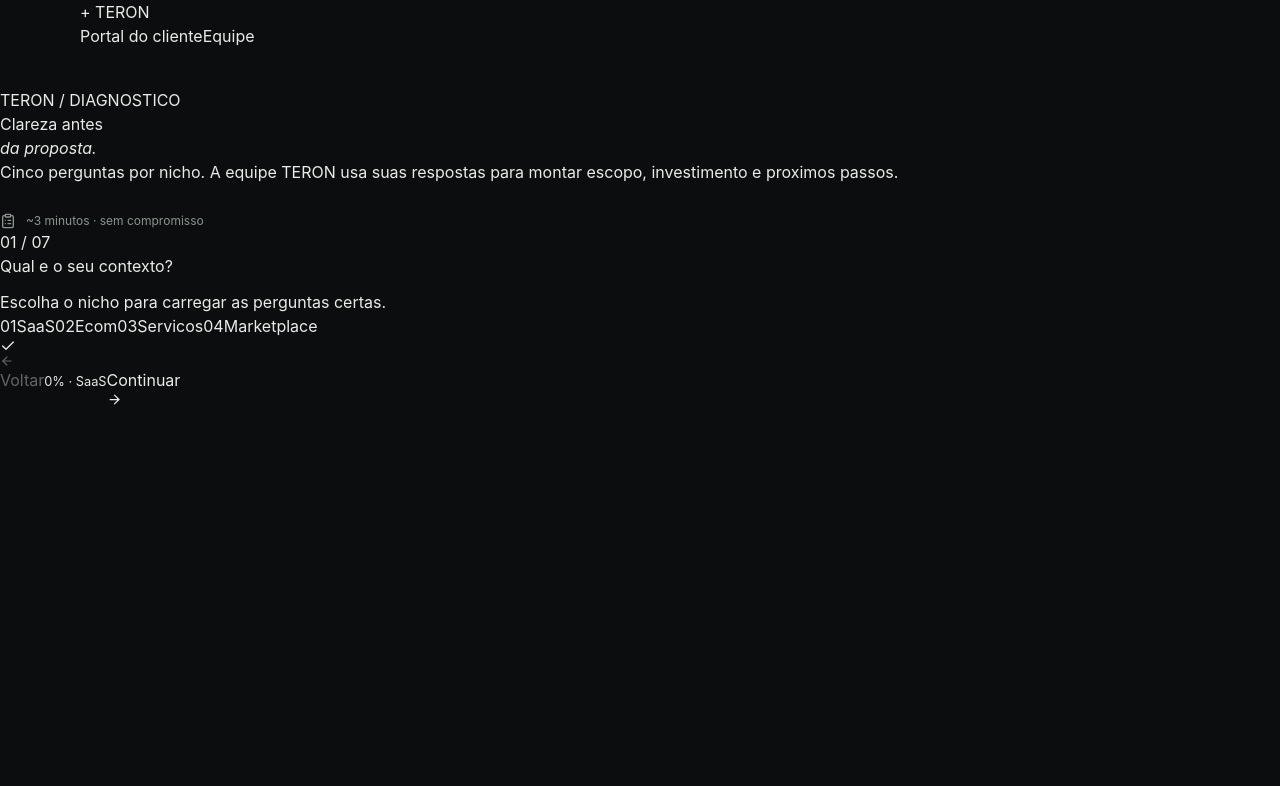
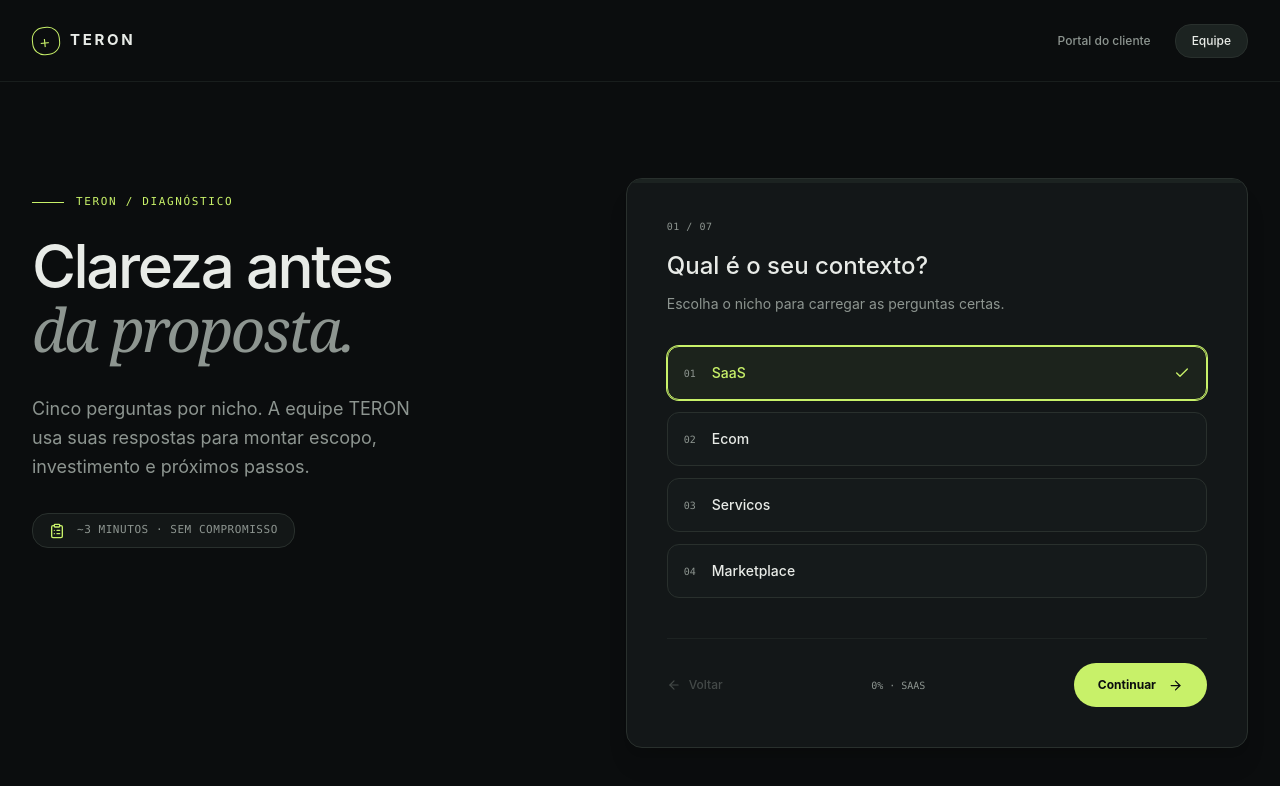
Before and after one commit to devthomaseduardo/teron, a Next.js app in the folder apps/web/: page /diagnostico in a window 1280 px wide. Shown: the top 786 px of the page. Built offline with nearby package versions, Linux system fonts and the light colour scheme; no server answers.

Commit message:
feat: add DiagnosisWizard component and authentication logic for client onboarding flow

```diff
--- a/apps/web/components/diagnosis-wizard.tsx
+++ b/apps/web/components/diagnosis-wizard.tsx
@@ -142,111 +142,108 @@ export function DiagnosisWizard() {
 
   if (authLoading) {
     return (
-      <main className="auth-shell">
-        <p className="eyebrow">Preparando diagnostico...</p>
+      <main className="min-h-screen bg-background flex items-center justify-center">
+        <p className="text-primary font-mono text-[11px] uppercase tracking-widest animate-pulse">Preparando diagnóstico...</p>
       </main>
     )
   }
 
   return (
-    <main className="diagnosis">
-      <header className="topbar" style={{ maxWidth: 1120, margin: '0 auto', width: '100%' }}>
-        <a href="/" className="logo">
-          <span className="logo-mark">+</span> TERON
+    <main className="min-h-screen bg-background flex flex-col items-center">
+      <header className="w-full max-w-7xl mx-auto px-6 md:px-8 h-[82px] flex items-center justify-between border-b border-border/50">
+        <a href="/" className="flex items-center gap-2.5 font-bold tracking-[0.18em] text-[15px] hover:opacity-80 transition-opacity">
+          <span className="flex items-center justify-center w-7 h-7 border border-primary text-primary rounded-tr-sm rounded-bl-sm rounded-tl-xl rounded-br-xl -rotate-6 text-lg font-light leading-none pt-0.5">+</span> TERON
         </a>
-        <div className="top-actions">
+        <div className="flex items-center gap-6">
           {user ? (
-            <a className="text-link" href="/">
-              Voltar ao portal
-            </a>
+            <a className="text-xs font-medium text-muted-foreground hover:text-foreground transition-colors" href="/">Voltar ao portal</a>
           ) : (
             <>
-              <a className="text-link" href="/cliente/login">
-                Portal do cliente
-              </a>
-              <a className="text-link" href="/admin/login">
-                Equipe
-              </a>
+              <a className="text-xs font-medium text-muted-foreground hover:text-foreground hidden sm:block transition-colors" href="/cliente/login">Portal do cliente</a>
+              <a className="text-xs font-medium text-foreground bg-secondary hover:bg-secondary/80 border border-border px-4 py-2 rounded-lg transition-colors" href="/admin/login">Equipe</a>
             </>
           )}
         </div>
       </header>
 
-      <div className="diagnosis" style={{ paddingTop: 40 }}>
-        <aside className="diagnosis-intro">
-          <p className="eyebrow">TERON / DIAGNOSTICO</p>
-          <h1>
-            Clareza antes
-            <br />
-            <em>da proposta.</em>
+      <div className="w-full max-w-7xl mx-auto px-6 md:px-8 pt-12 md:pt-24 pb-20 grid grid-cols-1 lg:grid-cols-[0.8fr_1fr] gap-12 lg:gap-24 items-start">
+        <aside className="flex flex-col items-start pt-4">
+          <p className="text-primary font-mono text-[11px] uppercase tracking-[0.15em] mb-6 inline-flex items-center gap-3">
+            <span className="w-8 h-[1px] bg-primary"></span>
+            TERON / DIAGNÓSTICO
+          </p>
+          <h1 className="text-4xl md:text-6xl leading-[1.05] tracking-[-0.04em] font-medium mb-8 text-foreground">
+            Clareza antes<br />
+            <em className="text-muted-foreground italic font-serif">da proposta.</em>
           </h1>
-          <p>
-            Cinco perguntas por nicho. A equipe TERON usa suas respostas para montar escopo,
-            investimento e proximos passos.
+          <p className="text-muted-foreground text-base md:text-lg leading-relaxed max-w-sm">
+            Cinco perguntas por nicho. A equipe TERON usa suas respostas para montar escopo, investimento e próximos passos.
           </p>
-          <div style={{ marginTop: 28, display: 'flex', alignItems: 'center', gap: 10, color: 'var(--muted)', fontSize: 12 }}>
-            <ClipboardList size={16} />
+          <div className="mt-8 flex items-center gap-3 text-muted-foreground font-mono text-[11px] bg-secondary/50 px-4 py-2 rounded-lg border border-border uppercase tracking-wider">
+            <ClipboardList size={16} className="text-primary" />
             <span>~3 minutos · sem compromisso</span>
           </div>
         </aside>
 
-        <section className="wizard panel">
-          <div className="wizard-progress">
-            <i style={{ width: `${progress}%` }} />
+        <section className="relative w-full bg-card border border-border rounded-2xl shadow-xl p-6 md:p-10 min-h-[500px] flex flex-col overflow-hidden">
+          {/* Progress bar */}
+          <div className="absolute top-0 left-0 w-full h-1 bg-secondary">
+            <div className="h-full bg-primary transition-all duration-500 ease-out" style={{ width: `${progress}%` }} />
           </div>
 
           {done ? (
-            <div className="diagnosis-result">
-              <Check size={36} />
-              <p className="eyebrow">Diagnostico enviado</p>
-              <h2>Recebemos suas respostas.</h2>
-              <p className="body-copy">
-                A equipe TERON vai analisar o nicho <strong>{niche}</strong> e montar uma proposta
-                vinculada a <strong>{email}</strong>.
+            <div className="flex flex-col items-start pt-8 h-full">
+              <div className="w-16 h-16 bg-primary/10 text-primary rounded-2xl flex items-center justify-center mb-8 border border-primary/20">
+                <Check size={36} />
+              </div>
+              <p className="text-primary font-mono text-[11px] uppercase tracking-wider mb-2">Diagnóstico enviado</p>
+              <h2 className="text-3xl font-medium mb-4">Recebemos suas respostas.</h2>
+              <p className="text-muted-foreground text-sm leading-relaxed max-w-md mb-10">
+                A equipe TERON vai analisar o nicho <strong className="text-foreground">{niche}</strong> e montar uma proposta vinculada a <strong className="text-foreground">{email}</strong>.
               </p>
-              <div style={{ display: 'flex', flexWrap: 'wrap', gap: 12, marginTop: 28 }}>
-                <a className="btn" href={user ? '/' : '/cliente/login'}>
+              <div className="flex flex-wrap gap-4 mt-auto">
+                <a className="inline-flex items-center justify-center gap-3 px-5 py-3.5 text-xs font-bold rounded-full bg-primary text-primary-foreground hover:bg-primary/90 hover:-translate-y-0.5 transition-all" href={user ? '/' : '/cliente/login'}>
                   {user ? 'Ir ao portal' : 'Acessar portal do cliente'} <ArrowRight size={15} />
                 </a>
-                <button type="button" className="btn btn-secondary" onClick={restart}>
+                <button type="button" className="inline-flex items-center justify-center gap-3 px-5 py-3.5 text-xs font-bold rounded-full bg-transparent text-foreground border border-border hover:bg-secondary hover:border-muted transition-all" onClick={restart}>
                   Enviar outro
                 </button>
               </div>
             </div>
           ) : (
-            <>
+            <div className="flex flex-col h-full">
               {step === 0 && (
-                <>
-                  <p className="question-count">01 / {String(totalSteps).padStart(2, '0')}</p>
-                  <h2>Qual e o seu contexto?</h2>
-                  <p className="body-copy" style={{ marginTop: 12 }}>
-                    Escolha o nicho para carregar as perguntas certas.
-                  </p>
-                  <div className="choice-list">
+                <div className="flex-1">
+                  <p className="text-muted-foreground font-mono text-[10px] uppercase tracking-wider mb-4">01 / {String(totalSteps).padStart(2, '0')}</p>
+                  <h2 className="text-2xl font-medium mb-3">Qual é o seu contexto?</h2>
+                  <p className="text-muted-foreground text-sm mb-8">Escolha o nicho para carregar as perguntas certas.</p>
+
+                  <div className="flex flex-col gap-3">
                     {NICHE_KEYS.map((key, i) => (
                       <button
                         key={key}
                         type="button"
-                        className={niche === key ? 'choice-selected' : ''}
+                        className={`text-left flex items-center p-4 rounded-xl border transition-all ${niche === key ? 'border-primary bg-primary/5 text-primary shadow-[0_0_0_1px_rgba(200,241,105,1)]' : 'border-border bg-secondary/30 hover:border-primary/50 text-foreground'}`}
                         onClick={() => setNiche(key)}
                       >
-                        <span>{String(i + 1).padStart(2, '0')}</span>
-                        {key}
-                        {niche === key && <Check size={16} />}
+                        <span className="text-muted-foreground font-mono text-[10px] mr-4">{String(i + 1).padStart(2, '0')}</span>
+                        <span className="font-medium text-sm flex-1">{key}</span>
+                        {niche === key && <Check size={16} className="text-primary" />}
                       </button>
                     ))}
                   </div>
-                </>
+                </div>
               )}
 
               {step >= 1 && step <= questions.length && (
-                <>
-                  <p className="question-count">
+                <div className="flex-1">
+                  <p className="text-muted-foreground font-mono text-[10px] uppercase tracking-wider mb-4">
                     {String(step + 1).padStart(2, '0')} / {String(totalSteps).padStart(2, '0')} · {niche}
                   </p>
-                  <h2>{questions[step - 1]}</h2>
-                  <label style={{ display: 'block', marginTop: 28 }}>
-                    <span className="eyebrow">Sua resposta</span>
+                  <h2 className="text-2xl font-medium mb-8 leading-snug max-w-md">{questions[step - 1]}</h2>
+
+                  <label className="flex flex-col gap-3">
+                    <span className="text-primary font-mono text-[11px] uppercase tracking-wider">Sua resposta</span>
                     <textarea
                       required
                       rows={5}
@@ -255,84 +252,68 @@ export function DiagnosisWizard() {
                         const value = e.target.value
                         setAnswers((prev) => prev.map((a, i) => (i === step - 1 ? value : a)))
                       }}
-                      placeholder="Seja direto — contexto, numeros e restricoes ajudam."
-                      style={{
-                        width: '100%',
-                        marginTop: 10,
-                        border: '1px solid var(--border)',
-                        borderRadius: 12,
-                        background: 'var(--secondary)',
-                        color: 'var(--foreground)',
-                        padding: 14,
-                        font: '14px/1.5 Arial, sans-serif',
-                        resize: 'vertical',
-                      }}
+                      placeholder="Seja direto — contexto, números e restrições ajudam."
+                      className="bg-secondary/50 border border-border text-foreground text-sm font-sans rounded-xl p-4 focus:border-primary focus:ring-1 focus:ring-primary outline-none transition-all resize-y min-h-[140px]"
                     />
                   </label>
-                </>
+                </div>
               )}
 
               {needsEmail && step === totalSteps - 1 && !done && (
-                <>
-                  <p className="question-count">
+                <div className="flex-1">
+                  <p className="text-muted-foreground font-mono text-[10px] uppercase tracking-wider mb-4">
                     {String(totalSteps).padStart(2, '0')} / {String(totalSteps).padStart(2, '0')}
                   </p>
-                  <h2>Para onde enviamos o retorno?</h2>
-                  <p className="body-copy" style={{ marginTop: 12 }}>
-                    Usamos o e-mail para vincular a proposta ao portal do cliente.
-                  </p>
-                  <label style={{ display: 'block', marginTop: 28 }}>
-                    <span className="eyebrow">E-mail</span>
+                  <h2 className="text-2xl font-medium mb-3">Para onde enviamos o retorno?</h2>
+                  <p className="text-muted-foreground text-sm mb-8">Usamos o e-mail para vincular a proposta ao portal do cliente.</p>
+
+                  <label className="flex flex-col gap-3">
+                    <span className="text-primary font-mono text-[11px] uppercase tracking-wider">E-mail corporativo</span>
                     <input
                       type="email"
                       required
                       value={email}
                       onChange={(e) => setEmail(e.target.value)}
                       placeholder="voce@empresa.com"
-                      style={{
-                        width: '100%',
-                        marginTop: 10,
-                        border: '1px solid var(--border)',
-                        borderRadius: 12,
-                        background: 'var(--secondary)',
-                        color: 'var(--foreground)',
-                        padding: 14,
-                        font: '14px Arial, sans-serif',
-                      }}
+                      className="bg-secondary/50 border border-border text-foreground text-sm font-sans rounded-xl p-4 focus:border-primary focus:ring-1 focus:ring-primary outline-none transition-all"
                     />
                   </label>
-                </>
+                </div>
               )}
 
               {error && (
-                <p className="form-error" role="alert" style={{ marginTop: 16 }}>
+                <p className="text-sm text-[#f0a39b] bg-[#f0a39b]/10 border border-[#f0a39b]/20 p-3 rounded-xl mt-4" role="alert">
                   {error}
                 </p>
               )}
 
-              <div className="wizard-footer">
+              <div className="flex justify-between items-center mt-10 pt-6 border-t border-border/50">
                 <button
                   type="button"
-                  className="panel-button"
+                  className="flex items-center gap-2 text-xs font-medium text-muted-foreground hover:text-foreground transition-colors disabled:opacity-40 disabled:cursor-not-allowed"
                   onClick={goBack}
                   disabled={step === 0 || pending}
-                  style={{ opacity: step === 0 ? 0.4 : 1 }}
                 >
                   <ArrowLeft size={14} /> Voltar
                 </button>
-                <small>
+                <small className="text-muted-foreground font-mono text-[10px] uppercase hidden sm:block">
                   {done ? '100%' : `${progress}%`} · {niche}
                 </small>
-                <button type="button" className="btn" onClick={goNext} disabled={pending}>
+                <button
+                  type="button"
+                  className="inline-flex items-center justify-center gap-3 px-6 py-3.5 text-xs font-bold rounded-full bg-primary text-primary-foreground hover:bg-primary/90 hover:-translate-y-0.5 transition-all disabled:opacity-50 disabled:cursor-not-allowed"
+                  onClick={goNext}
+                  disabled={pending}
+                >
                   {pending
                     ? 'Enviando...'
                     : step === totalSteps - 1 || (step === questions.length && !needsEmail)
-                      ? 'Enviar diagnostico'
+                      ? 'Enviar diagnóstico'
                       : 'Continuar'}
                   <ArrowRight size={15} />
                 </button>
               </div>
-            </>
+            </div>
           )}
         </section>
       </div>
--- a/apps/web/components/teron-auth-login.tsx
+++ b/apps/web/components/teron-auth-login.tsx
@@ -32,20 +32,68 @@ export function TeronAuthLogin({ role }: { role: LoginRole }) {
   }
 
   return (
-    <main className="auth-shell">
-      <header className="topbar"><a href="/" className="logo"><span className="logo-mark">+</span> TERON</a></header>
-      <div className="auth-card panel">
-        <div className="auth-icon"><LockKeyhole size={20} /></div>
-        <p className="eyebrow">TERON / {isAdmin ? 'EQUIPE' : 'CLIENTE'}</p>
-        <h1>{isAdmin ? 'Acesso administrativo' : 'Portal do cliente'}</h1>
-        <p className="body-copy">{isAdmin ? 'Acompanhe diagnosticos, propostas e a operacao da TERON.' : 'Acesse seu diagnostico, proposta e evolucao do projeto.'}</p>
-        <form onSubmit={submit} className="auth-form">
-          <label>E-mail<input type="email" required value={email} onChange={(event) => setEmail(event.target.value)} placeholder={isAdmin ? 'equipe@teron.studio' : 'voce@empresa.com'} autoComplete="email" /></label>
-          <label>Senha<input type="password" required value={password} onChange={(event) => setPassword(event.target.value)} placeholder="Sua senha" autoComplete="current-password" /></label>
-          {error && <p className="form-error" role="alert">{error}</p>}
-          <button className="btn" type="submit" disabled={pending}>{pending ? 'Validando acesso…' : 'Entrar'} <ArrowRight size={15} /></button>
+    <main className="min-h-screen bg-background flex flex-col items-center">
+      <header className="w-full max-w-7xl mx-auto px-6 md:px-8 h-[82px] flex items-center justify-start border-b border-border/50">
+        <a href="/" className="flex items-center gap-2.5 font-bold tracking-[0.18em] text-[15px] hover:opacity-80 transition-opacity">
+          <span className="flex items-center justify-center w-7 h-7 border border-primary text-primary rounded-tr-sm rounded-bl-sm rounded-tl-xl rounded-br-xl -rotate-6 text-lg font-light leading-none pt-0.5">
+            +
+          </span>
+          TERON
+        </a>
+      </header>
+
+      <div className="w-full max-w-[480px] mx-auto mt-12 md:mt-24 p-8 md:p-10 bg-card border border-border rounded-2xl shadow-xl flex flex-col items-start mx-4">
+        <div className="w-12 h-12 rounded-xl border border-primary text-primary flex items-center justify-center mb-8 bg-primary/5">
+          <LockKeyhole size={20} />
+        </div>
+
+        <p className="text-primary font-mono text-[11px] uppercase tracking-wider mb-2">TERON / {isAdmin ? 'EQUIPE' : 'CLIENTE'}</p>
+        <h1 className="text-3xl font-medium mb-3 tracking-tight">{isAdmin ? 'Acesso administrativo' : 'Portal do cliente'}</h1>
+        <p className="text-muted-foreground text-sm leading-relaxed mb-8">{isAdmin ? 'Acompanhe diagnósticos, propostas e a operação da TERON.' : 'Acesse seu diagnóstico, proposta e evolução do projeto.'}</p>
+
+        <form onSubmit={submit} className="w-full flex flex-col gap-5">
+          <label className="flex flex-col gap-2 text-xs font-mono text-muted-foreground uppercase tracking-wider">
+            E-mail
+            <input
+              type="email"
+              required
+              className="bg-secondary border border-border text-foreground text-sm font-sans rounded-xl p-3.5 focus:border-primary focus:ring-1 focus:ring-primary outline-none transition-all"
+              value={email}
+              onChange={(event) => setEmail(event.target.value)}
+              placeholder={isAdmin ? 'equipe@teron.studio' : 'voce@empresa.com'}
+              autoComplete="email"
+            />
+          </label>
+          <label className="flex flex-col gap-2 text-xs font-mono text-muted-foreground uppercase tracking-wider">
+            Senha
+            <input
+              type="password"
+              required
+              className="bg-secondary border border-border text-foreground text-sm font-sans rounded-xl p-3.5 focus:border-primary focus:ring-1 focus:ring-primary outline-none transition-all"
+              value={password}
+              onChange={(event) => setPassword(event.target.value)}
+              placeholder="Sua senha"
+              autoComplete="current-password"
+            />
+          </label>
+
+          {error && <p className="text-sm text-[#f0a39b] bg-[#f0a39b]/10 border border-[#f0a39b]/20 p-3 rounded-xl mt-1" role="alert">{error}</p>}
+
+          <button
+            className="mt-2 w-full inline-flex items-center justify-center gap-3 px-5 py-3.5 text-xs font-bold rounded-full bg-primary text-primary-foreground hover:bg-primary/90 hover:-translate-y-0.5 transition-all disabled:opacity-50 disabled:cursor-not-allowed"
+            type="submit"
+            disabled={pending}
+          >
+            {pending ? 'Validando acesso…' : 'Entrar'} <ArrowRight size={15} />
+          </button>
         </form>
-        <div className="auth-switch"><span>{isAdmin ? 'E cliente?' : 'Faz parte da equipe?'}</span><a href={isAdmin ? '/cliente/login' : '/admin/login'}>{isAdmin ? 'Ir para portal do cliente' : 'Ir para acesso administrativo'}</a></div>
+
+        <div className="w-full mt-8 pt-6 border-t border-border/50 flex flex-col sm:flex-row justify-between items-start sm:items-center gap-4 text-xs text-muted-foreground">
+          <span>{isAdmin ? 'É cliente?' : 'Faz parte da equipe?'}</span>
+          <a className="text-primary hover:underline underline-offset-4" href={isAdmin ? '/cliente/login' : '/admin/login'}>
+            {isAdmin ? 'Ir para portal do cliente' : 'Ir para acesso administrativo'}
+          </a>
+        </div>
       </div>
     </main>
   )
```
